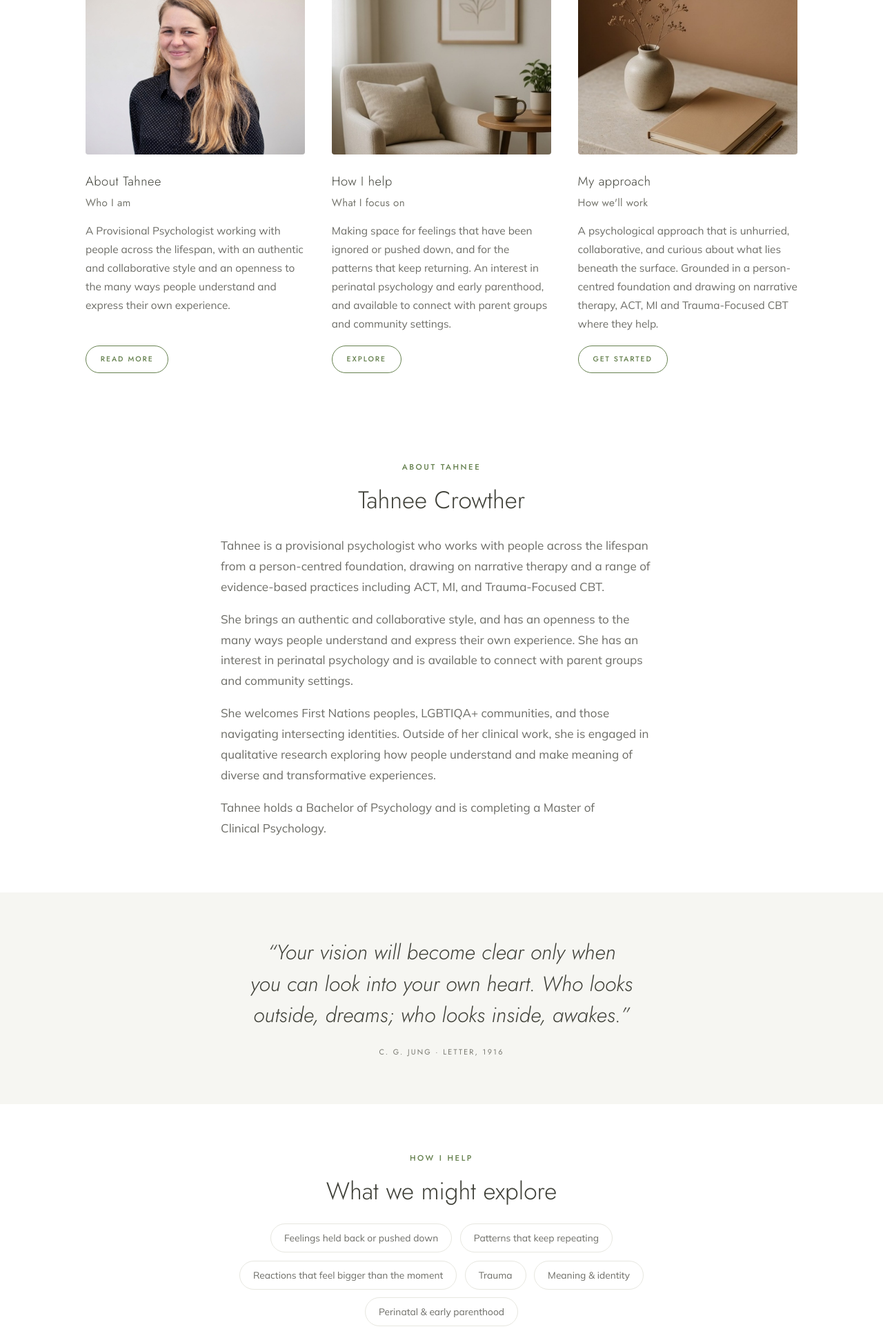
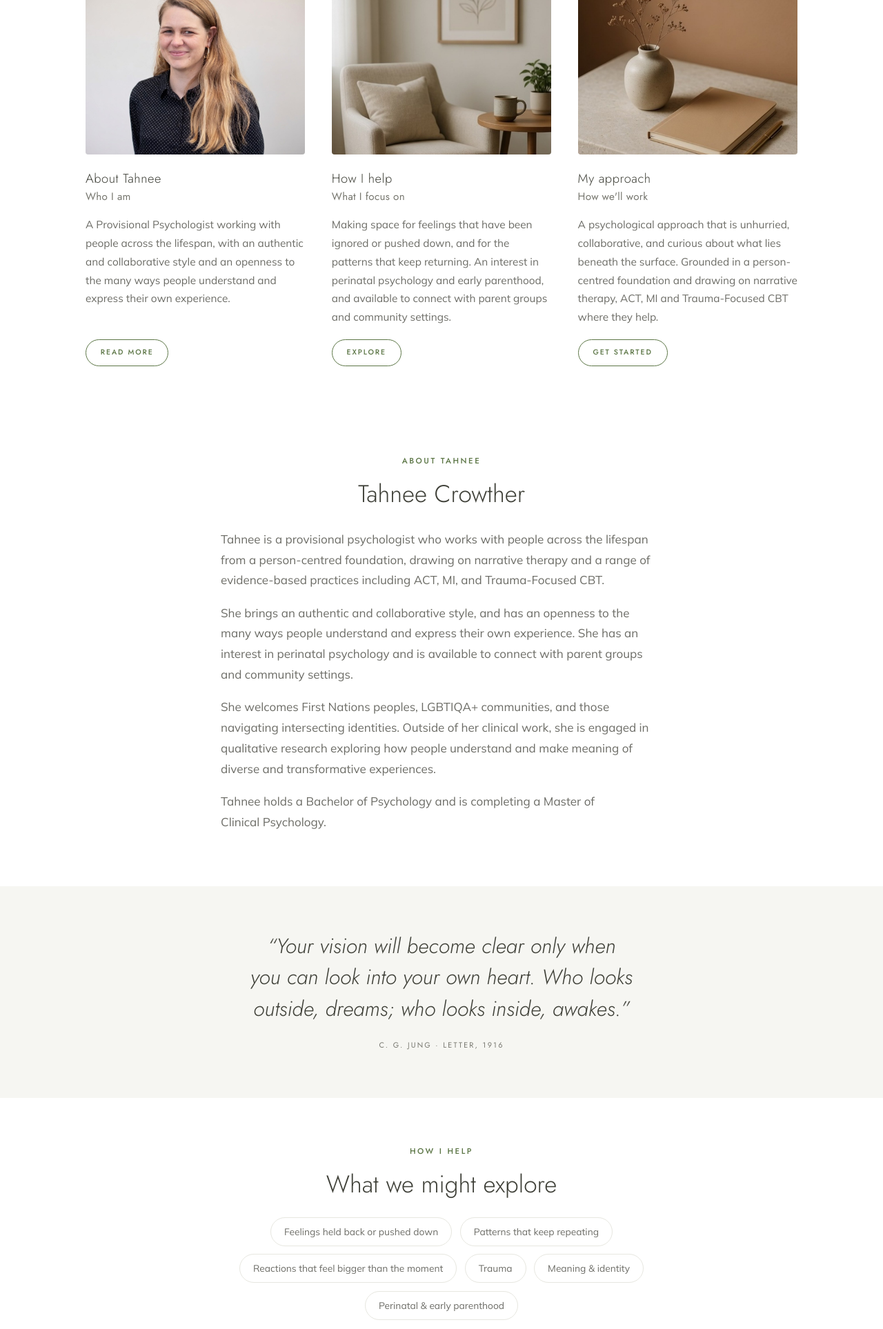
Before and after one commit to Tradd-Horne/the-opening, a Django app: template core/templates/core/index.html in a window 1280 px wide. Shown: the part 1245-3172 px from the top of the page at 69% size. Run offline with Django 4.2, Linux system fonts and the light colour scheme; the template is opened without the code that fills it, so the values that code supplies are empty.

Commit message:
SEO/a11y: contrast, heading order, shorter description, non-blocking fonts, Person schema

```diff
--- a/core/static/core/css/main.css
+++ b/core/static/core/css/main.css
@@ -11,11 +11,11 @@
 
 :root {
   /* ===================== PALETTE (edit me) ===================== */
-  --primary:       #66814f;   /* sage green — buttons, kickers, accents */
+  --primary:       #5c7646;   /* sage green — buttons, kickers, accents */
   --primary-deep:  #6a855824; /* (unused tint slot) */
   --primary-dark:  #384433;   /* hero overlay + footer — deep eucalyptus */
-  --accent:        #7d9767;   /* lighter sage — secondary CTA block */
-  --accent-2:      #556e45;   /* darker sage — tertiary CTA block */
+  --accent:        #e8ede2;   /* lighter sage — secondary CTA block */
+  --accent-2:      #47603a;   /* darker sage — tertiary CTA block */
   --paper:         #f6f6f2;   /* soft off-white alt section */
   --bg:            #ffffff;
   --ink:           #3f4038;   /* headings */
@@ -270,7 +270,9 @@ p { text-wrap: pretty; }
 /* CTA blocks */
 .cta-tri a { min-height: 170px; transition: filter .35s var(--ease), letter-spacing .5s var(--ease); }
 .cta-tri a:hover { filter: brightness(1.08); letter-spacing: 0.24em; }
-.cta-tri a small { font-size: 0.9rem; }
+.cta-tri a small { font-size: 0.9rem; opacity: 1; }
+.cta-tri a:nth-child(2) { color: var(--ink); }
+.pcard h2 { font-size: 1.15rem; letter-spacing: 0.03em; margin-bottom: 0.15rem; }
 
 /* Scroll reveal */
 .js [data-reveal] { opacity: 0; transform: translateY(26px);
--- a/core/templates/core/base.html
+++ b/core/templates/core/base.html
@@ -5,12 +5,13 @@
   <meta charset="UTF-8">
   <meta name="viewport" content="width=device-width, initial-scale=1.0">
   <title>{% block title %}The Opening — Tahnee Crowther, Provisional Psychologist{% endblock %}</title>
-  <meta name="description" content="{% block meta_description %}The Opening — Tahnee Crowther, Provisional Psychologist. Psychology that makes room for the feelings and patterns we have learned to set aside. Self-funded, NDIS and WorkCover.{% endblock %}">
+  <meta name="description" content="{% block meta_description %}Tahnee Crowther, Provisional Psychologist. Psychology that makes room for the feelings and patterns we set aside. Private, NDIS and WorkCover.{% endblock %}">
   <meta name="robots" content="index, follow">
   <meta name="theme-color" content="#7f9b6a">
   <link rel="canonical" href="https://theopening.com.au/">
 
   <meta property="og:type" content="website">
+  <meta property="og:locale" content="en_AU">
   <meta property="og:site_name" content="The Opening">
   <meta property="og:title" content="The Opening — Tahnee Crowther, Provisional Psychologist">
   <meta property="og:description" content="Psychology that makes room for the feelings and patterns we have learned to set aside.">
@@ -23,7 +24,9 @@
   <link rel="preconnect" href="https://fonts.googleapis.com">
   <link rel="preconnect" href="https://fonts.gstatic.com" crossorigin>
   {# Jost = geometric sans (Futura-like display/wordmark); Mulish = humanist body (Proxima-like). #}
-  <link href="https://fonts.googleapis.com/css2?family=Jost:ital,wght@0,300;0,400;0,500;1,300&family=Mulish:wght@300;400;500;600&display=swap" rel="stylesheet">
+  {# Fonts load without blocking first paint; display=swap shows system text until they arrive. #}
+  <link rel="preload" as="style" href="https://fonts.googleapis.com/css2?family=Jost:ital,wght@0,300;0,400;0,500;1,300&family=Mulish:wght@300;400;500;600&display=swap" onload="this.onload=null;this.rel='stylesheet'">
+  <noscript><link rel="stylesheet" href="https://fonts.googleapis.com/css2?family=Jost:ital,wght@0,300;0,400;0,500;1,300&family=Mulish:wght@300;400;500;600&display=swap"></noscript>
 
   <link rel="preload" as="image" href="{% static 'core/images/hero.jpg' %}">
   <link rel="stylesheet" href="{% static 'core/css/main.css' %}">
@@ -37,7 +40,13 @@
     "url": "https://theopening.com.au/",
     "email": "contact@theopening.com.au",
     "telephone": "+61485047037",
-    "image": "https://theopening.com.au{% static 'core/images/tahnee.jpg' %}"
+    "image": "https://theopening.com.au{% static 'core/images/tahnee.jpg' %}",
+    "founder": {
+      "@type": "Person",
+      "name": "Tahnee Crowther",
+      "jobTitle": "Provisional Psychologist",
+      "image": "https://theopening.com.au{% static 'core/images/tahnee.jpg' %}"
+    }
   }
   </script>
 </head>
--- a/core/templates/core/index.html
+++ b/core/templates/core/index.html
@@ -33,7 +33,7 @@
 
       <article class="pcard" id="about" data-reveal style="--d:0.00s">
         <div class="pcard-photo"><img src="{% static 'core/images/tahnee.jpg' %}" width="1109" height="832" loading="lazy" decoding="async" alt="Tahnee Crowther, Provisional Psychologist"></div>
-        <h3>About Tahnee</h3>
+        <h2>About Tahnee</h2>
         <p class="pcard-role">Who I am</p>
         <p>A Provisional Psychologist working with people across the lifespan, with an authentic and
            collaborative style and an openness to the many ways people understand and express their own
@@ -43,7 +43,7 @@
 
       <article class="pcard" id="help" data-reveal style="--d:0.14s">
         <div class="pcard-photo"><img src="{% static 'core/images/help.jpg' %}" width="1000" height="750" loading="lazy" decoding="async" alt="A calm, comfortable space for therapy"></div>
-        <h3>How I help</h3>
+        <h2>How I help</h2>
         <p class="pcard-role">What I focus on</p>
         <p>Making space for feelings that have been ignored or pushed down, and for the patterns that keep
            returning. An interest in perinatal psychology and early parenthood, and available to connect with
@@ -53,7 +53,7 @@
 
       <article class="pcard" id="approach" data-reveal style="--d:0.28s">
         <div class="pcard-photo"><img src="{% static 'core/images/approach.jpg' %}" width="1000" height="750" loading="lazy" decoding="async" alt="A considered, evidence-based approach"></div>
-        <h3>My approach</h3>
+        <h2>My approach</h2>
         <p class="pcard-role">How we'll work</p>
         <p>A psychological approach that is unhurried, collaborative, and curious about what lies beneath
            the surface. Grounded in a person-centred foundation and drawing on narrative therapy, ACT, MI and
```
